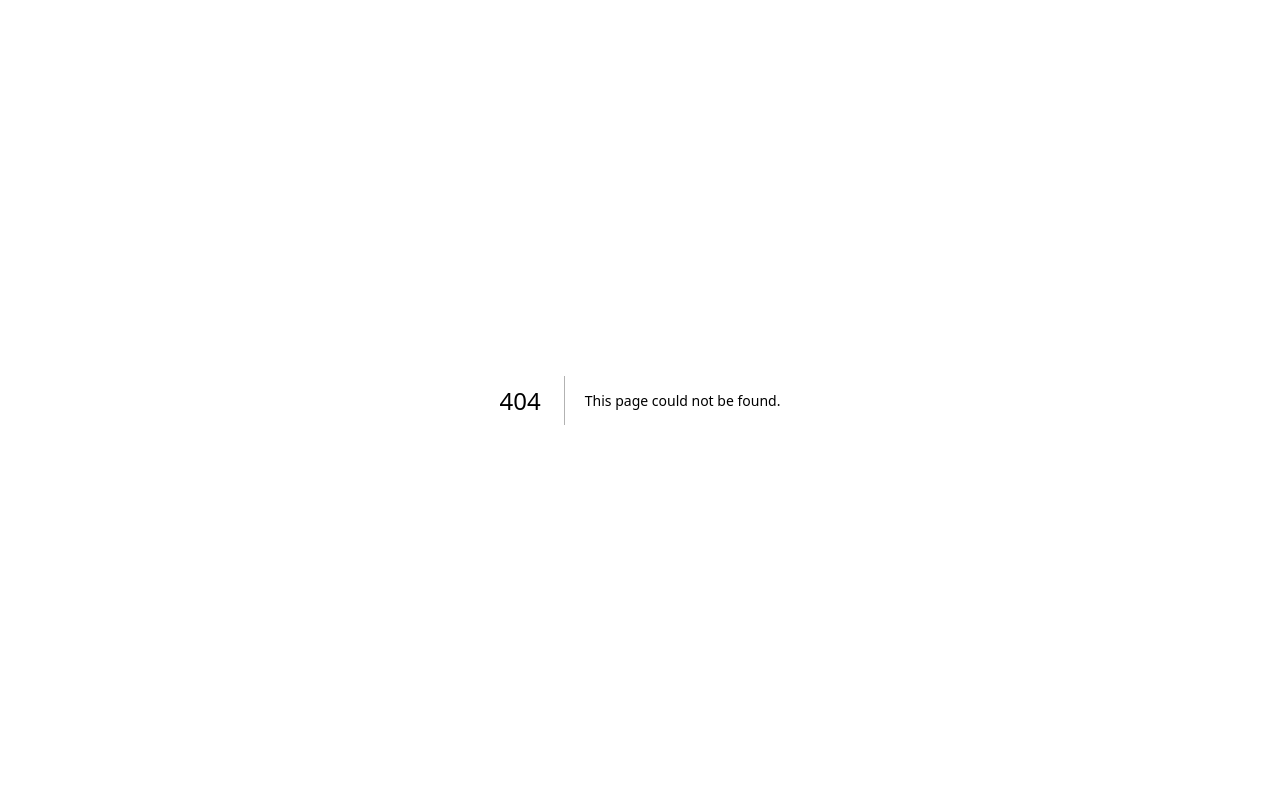
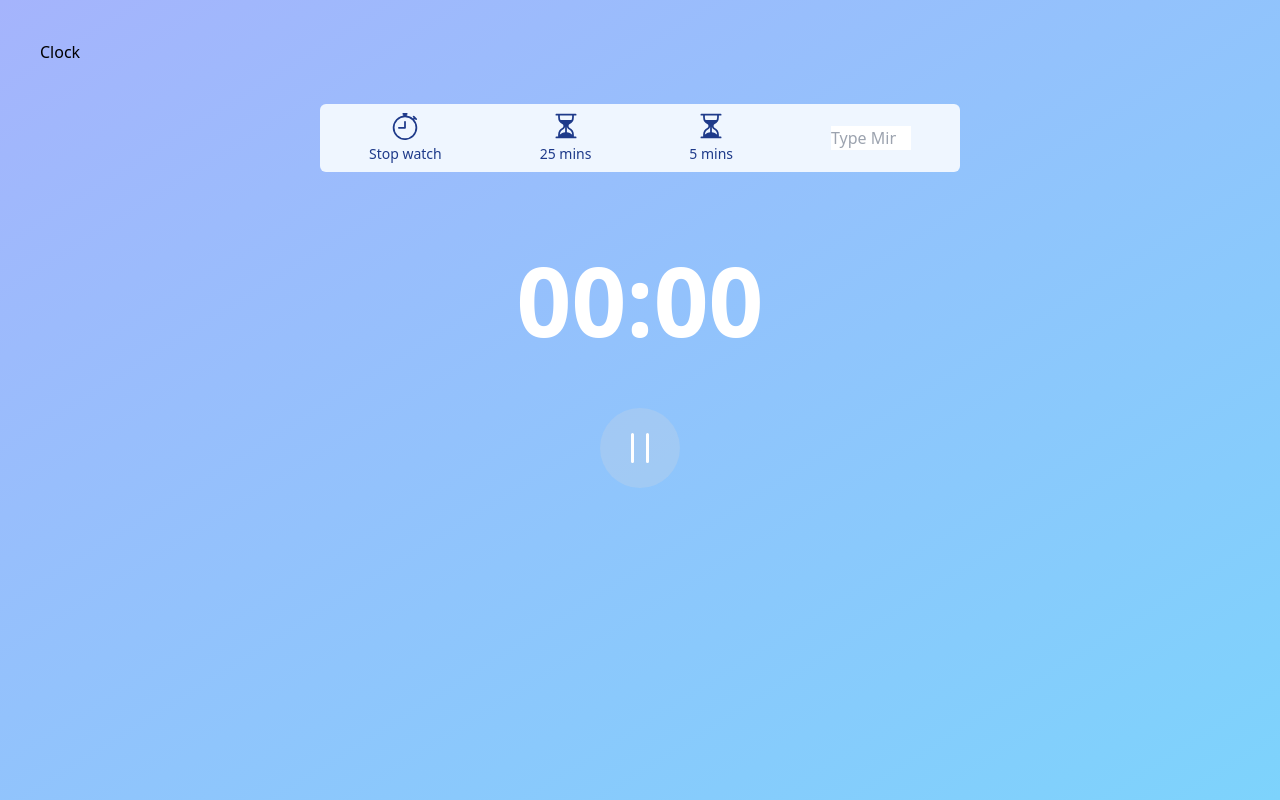
Before and after one commit to mikuweb/Feel_Your_Achievement, a Next.js app: page /clock in a window 1280 px wide. Before the commit this address had no page. Built offline with nearby package versions, Linux system fonts and the light colour scheme.

Commit message:
create components: Timer.tsx

```diff
--- a/components/Timer.tsx
+++ b/components/Timer.tsx
@@ -1,7 +1,77 @@
 import React from 'react';
 
-const Timer = () => {
-  return <div></div>;
+interface TimerProps {
+  isPaused: boolean;
+  secondLeft: number;
+  endTime: string;
+  formatTime: (minutes: number) => string;
+  handlePause: () => void;
+  handleResume: () => void;
+}
+
+const Timer: React.FC<TimerProps> = ({
+  isPaused,
+  secondLeft,
+  endTime,
+  formatTime,
+  handlePause,
+  handleResume,
+}) => {
+  return (
+    <div className=' mt-20 flex flex-col items-center justify-center '>
+        <p>TIMER MODE</p>
+      <h1 className='text-white text-8xl mb-5 font-bold'>
+        {formatTime(secondLeft)}
+      </h1>
+      <p className='text-white text-2xl font-semibold'>{endTime}</p>
+
+      <div className='mt-10 mb-5'>
+        {isPaused ? (
+          <div
+            onClick={handleResume}
+            className='bg-slate-300 bg-opacity-30 relative rounded-full  h-20 w-20 flex items-center justify-center p-4 hover:bg-slate-300 hover:bg-opacity-10 cursor-pointer '
+          >
+            <svg
+              xmlns='http://www.w3.org/2000/svg'
+              fill='currentColor'
+              viewBox='0 0 24 24'
+              strokeWidth='1.5'
+              stroke='currentColor'
+              color='white'
+              className='w-14 h-14'
+            >
+              <path
+                strokeLinecap='round'
+                strokeLinejoin='round'
+                d='M5.25 5.653c0-.856.917-1.398 1.667-.986l11.54 6.348a1.125 1.125 0 010 1.971l-11.54 6.347a1.125 1.125 0 01-1.667-.985V5.653z'
+              />
+            </svg>
+          </div>
+        ) : (
+          <div
+            onClick={handlePause}
+            className='bg-slate-300 bg-opacity-30 relative rounded-full h-20 w-20 flex items-center justify-center p-4 hover:bg-slate-300 hover:bg-opacity-10 cursor-pointer '
+          >
+            <svg
+              xmlns='http://www.w3.org/2000/svg'
+              fill='none'
+              viewBox='0 0 24 24'
+              strokeWidth='1.5'
+              stroke='currentColor'
+              color='white'
+              className='w-14 h-14'
+            >
+              <path
+                strokeLinecap='round'
+                strokeLinejoin='round'
+                d='M15.75 5.25v13.5m-7.5-13.5v13.5'
+              />
+            </svg>
+          </div>
+        )}
+      </div>
+    </div>
+  );
 };
 
 export default Timer;
--- a/pages/timer/index.tsx
+++ b/pages/clock/index.tsx
@@ -1,18 +1,20 @@
+import Timer from '@/components/Timer';
 import React, { Fragment, useEffect, useState } from 'react';
 // import * as Dialog from '@radix-ui/react-dialog';
-import { BiReset } from 'react-icons/bi';
+import { BsStopwatch, BsHourglassSplit } from 'react-icons/bs';
 
-const Timer = () => {
-  const [timeLeft, setTimeLeft] = useState(0);
+// TODO CREATE COMPONENTS: STOPWATCH & TIMER
+
+const Clock = () => {
+  const [secondLeft, setSecondLeft] = useState(0);
   const [isPaused, setIsPaused] = useState(false);
   const [endTime, setEndTime] = useState('');
-  const [customTimer, setCustomTimer] = useState<number | undefined>(); //QUESTION: Is initialvalue number 0 or string ""?
-  // const [open, setOpen] = React.useState(true);
+  const [customTimer, setCustomTimer] = useState<number | undefined>();
+  const [mode, setMode] = useState(''); // "stopwatch" | "timer"
 
   const huddleCountdown = (minutes: number | undefined) => {
     if (!minutes) return; //minutes === undefined
-
-    setTimeLeft(minutes * 60);
+    setSecondLeft(minutes * 60);
 
     // Display Endtime
     const now = Date.now();
@@ -26,19 +28,19 @@ const Timer = () => {
   };
 
   const handleResume = () => {
-    setTimeLeft(timeLeft);
+    setSecondLeft(secondLeft);
     setIsPaused(false);
   };
 
   useEffect(() => {
     let timer: string | number | NodeJS.Timeout | undefined;
-    if (timeLeft > 0 && !isPaused) {
+    if (secondLeft > 0 && !isPaused) {
       timer = setInterval(() => {
-        setTimeLeft((preTime) => preTime - 1);
+        setSecondLeft((preTime) => preTime - 1);
       }, 1000);
     }
     return () => clearInterval(timer);
-  }, [timeLeft, isPaused]);
+  }, [secondLeft, isPaused]);
 
   const formatTime = (minutes: number) => {
     const min = Math.floor(minutes / 60);
@@ -61,29 +63,43 @@ const Timer = () => {
 
   return (
     <Fragment>
-      <div className='overflow-hidden bg-gradient-to-r from-indigo-300 to-sky-300 h-screen'>
-        <div className='m-10'>Timer</div>
+      <div className='overflow-hidden bg-gradient-to-br from-indigo-300 to-sky-300 h-screen'>
+        <div className='m-10'>Clock</div>
+        {/* Container */}
         <div className='max-w-7xl  flex flex-col items-center mx-auto'>
-          <div className='w-2/4 min-w-fit h-7 rounded-md py-6 mx-auto flex items-center justify-around bg-blue-50'>
-            <div className='text-blue-900 hover:bg-blue-300 hover:text-white rounded-md py-1 px-2 cursor-pointer'>
-              Track Time
+          {/* Menu bar */}
+          <div className='w-2/4 min-w-fit py-2 rounded-md mx-auto flex items-center justify-around bg-blue-50'>
+            <div className='flex flex-col gap-1 items-center text-blue-900 hover:opacity-30 hover:border-b-2 border-blue-800 cursor-pointer'>
+              <BsStopwatch size={28} />
+              <p className='text-sm'>Stop watch</p>
             </div>
+
             <div
-              onClick={() => huddleCountdown(25)}
-              className='text-blue-900 hover:bg-blue-300 hover:text-white rounded-md py-1 px-2 cursor-pointer'
+              onClick={() => {
+                setMode('timer');
+                huddleCountdown(25);
+              }}
+              className='flex flex-col gap-1 items-center text-blue-900 hover:opacity-30 hover:border-b-2 border-blue-800 cursor-pointer'
             >
-              Pomodoro 25
+              <BsHourglassSplit size={28} />
+              <p className='text-sm'>25 mins</p>
             </div>
+
             <div
-              onClick={() => huddleCountdown(5)}
-              className='text-blue-900 hover:bg-blue-300 hover:text-white rounded-md py-1 px-2 cursor-pointer'
+              onClick={() => {
+                setMode('timer');
+                huddleCountdown(5);
+              }}
+              className='flex flex-col gap-1 items-center text-blue-900 hover:opacity-30 hover:border-b-2 border-blue-800 cursor-pointer'
             >
-              Break 5
+              <BsHourglassSplit size={28} />
+              <p className='text-sm'>5 mins</p>
             </div>
 
             <form
               onSubmit={(e) => {
                 e.preventDefault();
+                setMode('timer');
                 setIsPaused(false);
                 huddleCountdown(customTimer);
                 setCustomTimer(undefined);
@@ -143,10 +159,20 @@ const Timer = () => {
               </Dialog.Portal>
             </Dialog.Root> */}
           </div>
-
+          {mode === 'timer' && (
+            <Timer
+              isPaused={isPaused}
+              secondLeft={secondLeft}
+              endTime={endTime}
+              formatTime={formatTime}
+              handlePause={handlePause}
+              handleResume={handleResume}
+            />
+          )}
+          {/* Display container */}
           <div className=' mt-20 flex flex-col items-center justify-center '>
             <h1 className='text-white text-8xl mb-5 font-bold'>
-              {formatTime(timeLeft)}
+              {formatTime(secondLeft)}
             </h1>
             <p className='text-white text-2xl font-semibold'>{endTime}</p>
 
@@ -196,10 +222,10 @@ const Timer = () => {
               )}
             </div>
 
-            <div className='bg-slate-300 bg-opacity-30 relative rounded-lg w-fit flex gap-2 items-center justify-center py-1 px-2 hover:bg-slate-300 hover:bg-opacity-10 cursor-pointer '>
+            {/* <div className='bg-slate-300 bg-opacity-30 relative rounded-lg w-fit flex gap-2 items-center justify-center py-1 px-2 hover:bg-slate-300 hover:bg-opacity-10 cursor-pointer '>
               <BiReset size={20} color='white' />
               <p className='text-white'>Reset</p>
-            </div>
+            </div> */}
           </div>
         </div>
       </div>
@@ -207,4 +233,4 @@ const Timer = () => {
   );
 };
 
-export default Timer;
+export default Clock;
```
